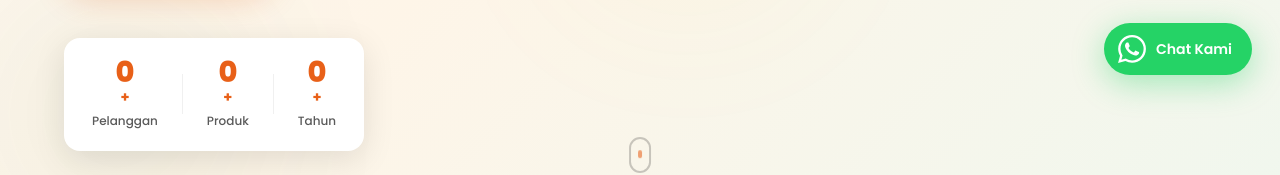
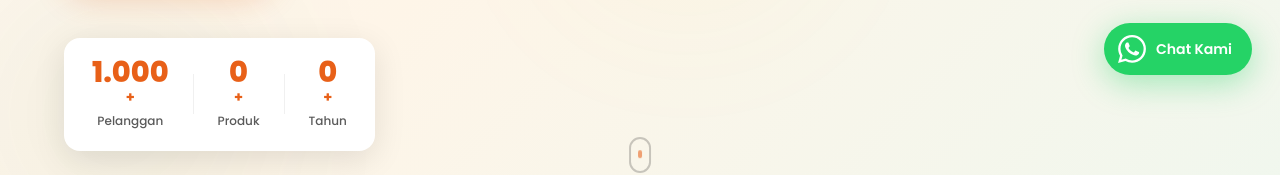
Before and after one commit to helmianndyustian-ship-it/BalikHarmoni, a plain HTML site: page index.html in a window 1280 px wide. Shown: the part 697-872 px from the top of the page. Drawn offline with Linux system fonts and the light colour scheme.

Commit message:
Update index.html

```diff
--- a/index.html
+++ b/index.html
@@ -123,7 +123,7 @@ src="https://www.facebook.com/tr?id=2082332262587014&ev=PageView&noscript=1"
         </div>
         <div class="hero-stats">
           <div class="hs-item">
-            <strong class="counter" data-target="0">1000</strong><sup>+</sup>
+            <strong class="counter" data-target="1000">1000</strong><sup>+</sup>
             <span>Pelanggan</span>
           </div>
           <div class="hs-sep"></div>
```
